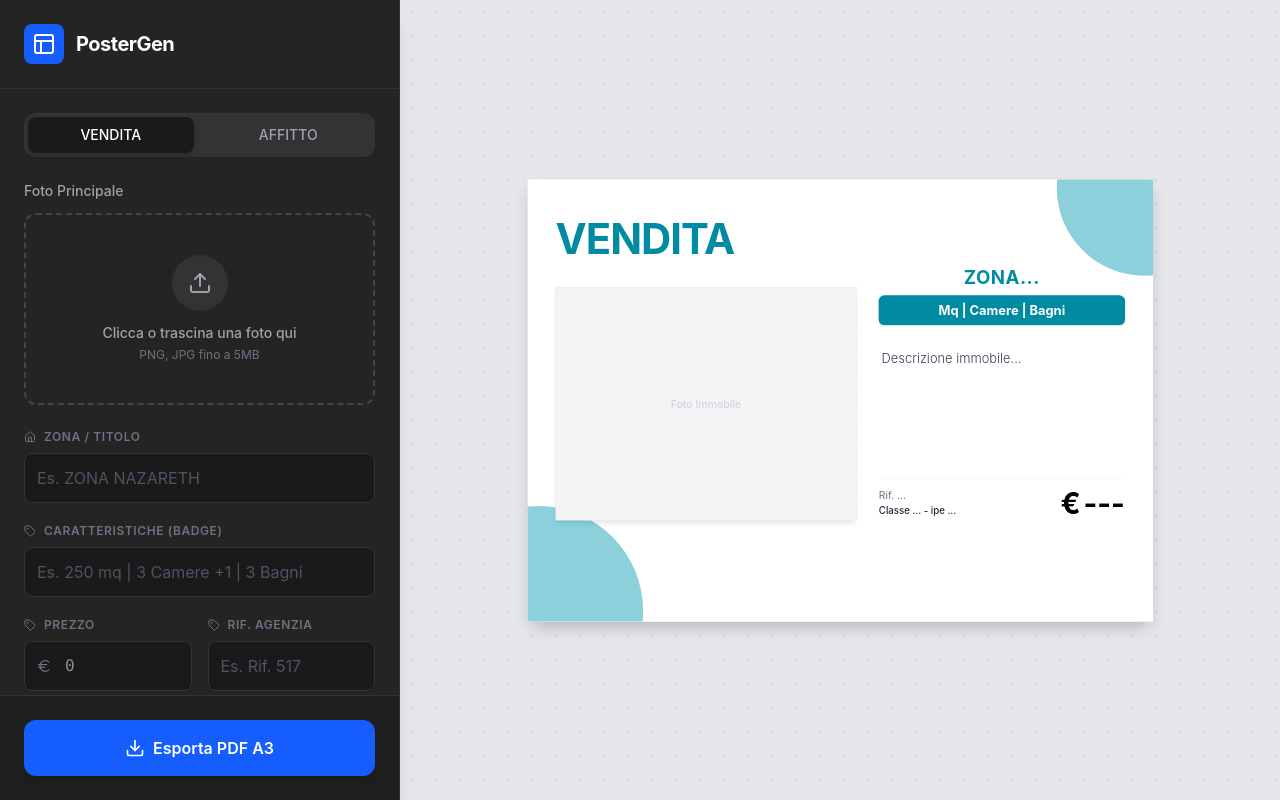
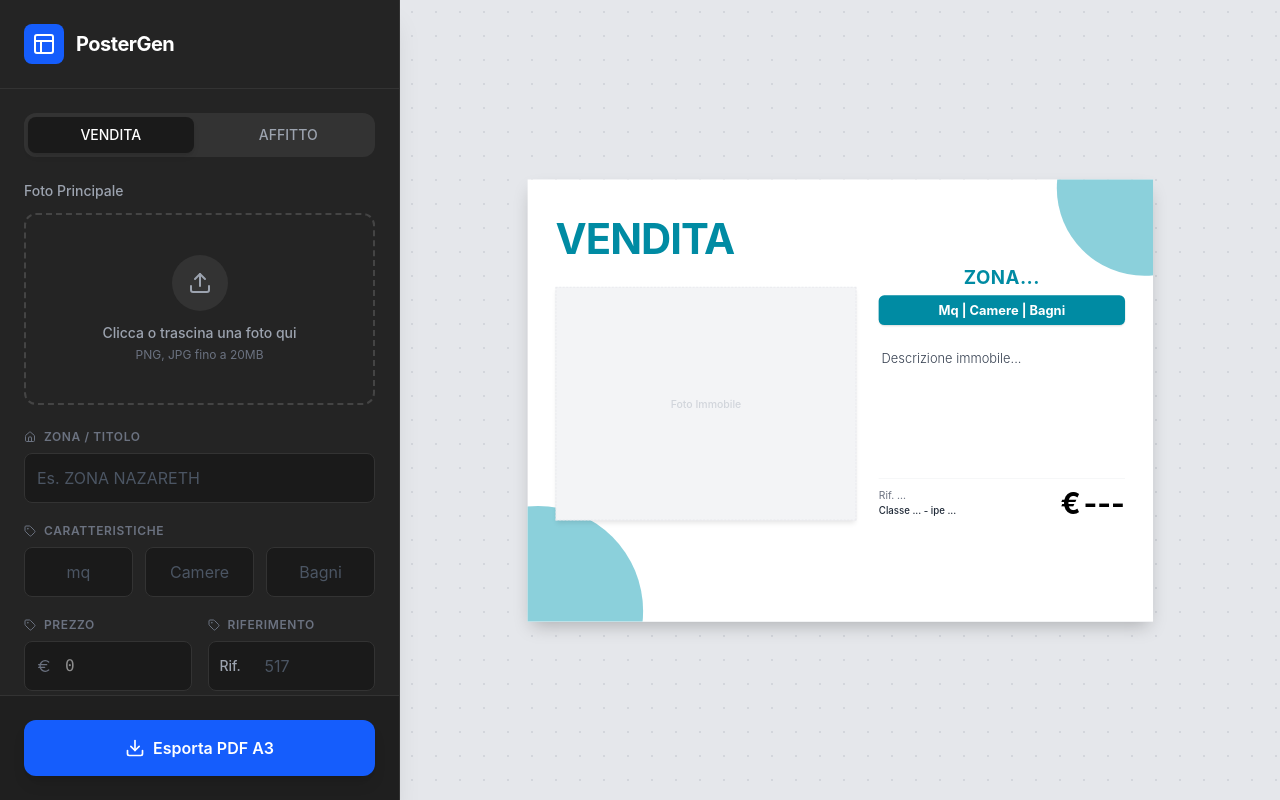
Before and after one commit to fconsulenzapadova-gif/immobiliare.poster, a React (Vite) app: page / in a window 1280 px wide. Built offline with nearby package versions, Linux system fonts and the light colour scheme.

Commit message:
feat: UI improvements - separate fields, 20MB limit, price formatting, word wrap

```diff
--- a/src/components/PosterForm.jsx
+++ b/src/components/PosterForm.jsx
@@ -9,8 +9,8 @@ export function PosterForm({ data, onChange }) {
     const handleImageUpload = (e) => {
         const file = e.target.files[0];
         if (file) {
-            if (file.size > 5 * 1024 * 1024) {
-                alert('File size too large. Max 5MB.');
+            if (file.size > 20 * 1024 * 1024) {
+                alert('File size too large. Max 20MB.');
                 return;
             }
             const reader = new FileReader();
@@ -75,7 +75,7 @@ export function PosterForm({ data, onChange }) {
                                 <Upload className="w-6 h-6 text-gray-400 group-hover:text-blue-500" />
                             </div>
                             <p className="text-sm text-gray-400 font-medium">Clicca o trascina una foto qui</p>
-                            <p className="text-xs text-gray-500 mt-1">PNG, JPG fino a 5MB</p>
+                            <p className="text-xs text-gray-500 mt-1">PNG, JPG fino a 20MB</p>
                             <input
                                 type="file"
                                 className="hidden"
@@ -104,15 +104,31 @@ export function PosterForm({ data, onChange }) {
 
                 <div className="space-y-2">
                     <label className="text-xs font-semibold text-gray-500 uppercase tracking-wider flex items-center gap-2">
-                        <Tag className="w-3 h-3" /> Caratteristiche (Badge)
+                        <Tag className="w-3 h-3" /> Caratteristiche
                     </label>
+                    <div className="grid grid-cols-3 gap-3">
                         <input
                             type="text"
-                        value={data.features}
-                        onChange={(e) => handleChange('features', e.target.value)}
-                        className="w-full bg-[#1a1a1a] border border-[#333] rounded-lg p-3 text-white focus:ring-2 focus:ring-blue-500 focus:border-transparent outline-none transition-all placeholder-gray-600"
-                        placeholder="Es. 250 mq | 3 Camere +1 | 3 Bagni"
+                            value={data.sqm}
+                            onChange={(e) => handleChange('sqm', e.target.value)}
+                            className="w-full bg-[#1a1a1a] border border-[#333] rounded-lg p-3 text-white focus:ring-2 focus:ring-blue-500 focus:border-transparent outline-none transition-all placeholder-gray-600 text-center"
+                            placeholder="mq"
                         />
+                        <input
+                            type="text"
+                            value={data.rooms}
+                            onChange={(e) => handleChange('rooms', e.target.value)}
+                            className="w-full bg-[#1a1a1a] border border-[#333] rounded-lg p-3 text-white focus:ring-2 focus:ring-blue-500 focus:border-transparent outline-none transition-all placeholder-gray-600 text-center"
+                            placeholder="Camere"
+                        />
+                        <input
+                            type="text"
+                            value={data.bathrooms}
+                            onChange={(e) => handleChange('bathrooms', e.target.value)}
+                            className="w-full bg-[#1a1a1a] border border-[#333] rounded-lg p-3 text-white focus:ring-2 focus:ring-blue-500 focus:border-transparent outline-none transition-all placeholder-gray-600 text-center"
+                            placeholder="Bagni"
+                        />
+                    </div>
                 </div>
 
                 <div className="grid grid-cols-2 gap-4">
@@ -124,7 +140,13 @@ export function PosterForm({ data, onChange }) {
                             <input
                                 type="text"
                                 value={data.price}
-                                onChange={(e) => handleChange('price', e.target.value)}
+                                onChange={(e) => {
+                                    // Remove all non-digit characters
+                                    const numericValue = e.target.value.replace(/\D/g, '');
+                                    // Format with dots as thousands separators
+                                    const formattedValue = numericValue.replace(/\B(?=(\d{3})+(?!\d))/g, '.');
+                                    handleChange('price', formattedValue);
+                                }}
                                 className="w-full bg-[#1a1a1a] border border-[#333] rounded-lg p-3 pl-10 text-white focus:ring-2 focus:ring-blue-500 focus:border-transparent outline-none transition-all font-mono"
                                 placeholder="0"
                             />
@@ -136,15 +158,20 @@ export function PosterForm({ data, onChange }) {
 
                     <div className="space-y-2">
                         <label className="text-xs font-semibold text-gray-500 uppercase tracking-wider flex items-center gap-2">
-                            <Tag className="w-3 h-3" /> Rif. Agenzia
+                            <Tag className="w-3 h-3" /> Riferimento
                         </label>
+                        <div className="relative">
+                            <div className="absolute left-3 top-1/2 -translate-y-1/2 text-gray-400 text-sm font-medium">
+                                Rif.
+                            </div>
                             <input
                                 type="text"
-                            value={data.reference}
-                            onChange={(e) => handleChange('reference', e.target.value)}
-                            className="w-full bg-[#1a1a1a] border border-[#333] rounded-lg p-3 text-white focus:ring-2 focus:ring-blue-500 focus:border-transparent outline-none transition-all placeholder-gray-600"
-                            placeholder="Es. Rif. 517"
+                                value={data.referenceNumber}
+                                onChange={(e) => handleChange('referenceNumber', e.target.value)}
+                                className="w-full bg-[#1a1a1a] border border-[#333] rounded-lg p-3 pl-14 text-white focus:ring-2 focus:ring-blue-500 focus:border-transparent outline-none transition-all placeholder-gray-600"
+                                placeholder="517"
                             />
+                        </div>
                     </div>
                 </div>
 
@@ -152,13 +179,33 @@ export function PosterForm({ data, onChange }) {
                     <label className="text-xs font-semibold text-gray-500 uppercase tracking-wider flex items-center gap-2">
                         <TypeIcon className="w-3 h-3" /> Classe Energetica
                     </label>
+                    <div className="grid grid-cols-2 gap-3">
+                        <div className="relative">
+                            <div className="absolute left-3 top-1/2 -translate-y-1/2 text-gray-400 text-sm font-medium">
+                                Classe
+                            </div>
                             <input
                                 type="text"
-                        value={data.energyClass}
-                        onChange={(e) => handleChange('energyClass', e.target.value)}
-                        className="w-full bg-[#1a1a1a] border border-[#333] rounded-lg p-3 text-white focus:ring-2 focus:ring-blue-500 focus:border-transparent outline-none transition-all placeholder-gray-600"
-                        placeholder="Es. Classe B - ipe 60,22"
+                                value={data.energyClassLetter}
+                                onChange={(e) => handleChange('energyClassLetter', e.target.value)}
+                                className="w-full bg-[#1a1a1a] border border-[#333] rounded-lg p-3 pl-16 text-white focus:ring-2 focus:ring-blue-500 focus:border-transparent outline-none transition-all placeholder-gray-600 text-center"
+                                placeholder="B"
+                                maxLength="3"
                             />
+                        </div>
+                        <div className="relative">
+                            <div className="absolute left-3 top-1/2 -translate-y-1/2 text-gray-400 text-sm font-medium">
+                                ipe
+                            </div>
+                            <input
+                                type="text"
+                                value={data.ipeNumber}
+                                onChange={(e) => handleChange('ipeNumber', e.target.value)}
+                                className="w-full bg-[#1a1a1a] border border-[#333] rounded-lg p-3 pl-12 text-white focus:ring-2 focus:ring-blue-500 focus:border-transparent outline-none transition-all placeholder-gray-600"
+                                placeholder="60,22"
+                            />
+                        </div>
+                    </div>
                 </div>
 
                 <div className="space-y-2">
--- a/src/components/PosterPreview.jsx
+++ b/src/components/PosterPreview.jsx
@@ -121,7 +121,13 @@ export function PosterPreview({ data, id }) {
                             {/* Description */}
                             <div
                                 className="w-full text-left text-gray-700 font-light leading-relaxed whitespace-pre-wrap pl-2 flex-1 overflow-hidden"
-                                style={{ fontSize: '2.3em', marginTop: '40px' }}
+                                style={{
+                                    fontSize: '2.3em',
+                                    marginTop: '40px',
+                                    wordWrap: 'break-word',
+                                    overflowWrap: 'break-word',
+                                    wordBreak: 'normal'
+                                }}
                             >
                                 {data.description || 'Descrizione immobile...'}
                             </div>
```
Lines whose indentation alone changed are shown as unchanged.
